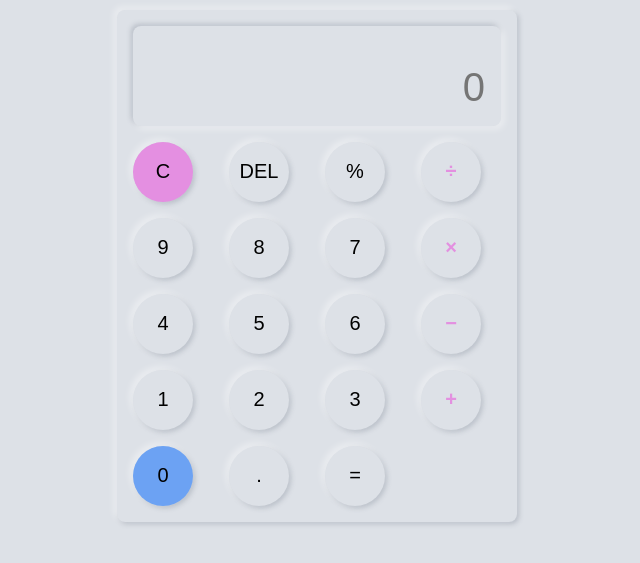
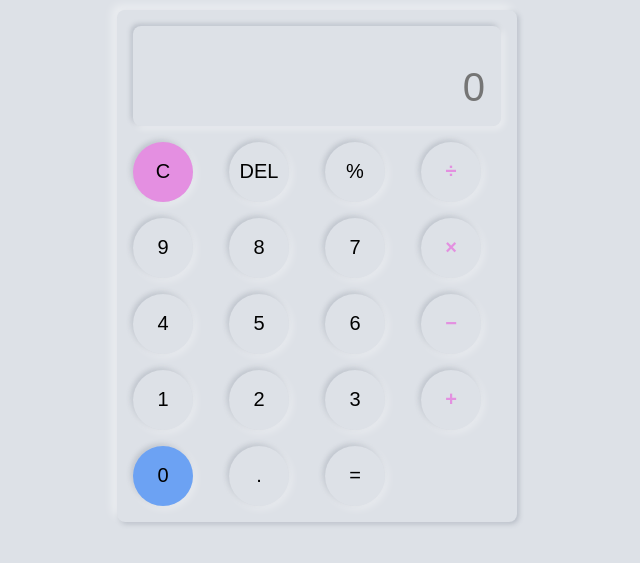
Before and after one commit to maenerosa/calculator-js, a plain HTML site: page index.html in a window 1280 px wide. Shown: the part 177-740 px from the top of the page, without its empty margins (323-963 px from the left). Drawn offline with Linux system fonts and the light colour scheme; a web font is replaced by a local one.

Commit message:
updated css file

```diff
--- a/style.css
+++ b/style.css
@@ -39,7 +39,7 @@ h1 {
   padding: 1em;
   width: 100%;
   border-radius: 0.5em;
-  box-shadow: -3px -3px 7px #ffffff73, 2px 2px 5px rgba(94, 104, 121, 0.288);
+  box-shadow: -5px -5px 10px #ffffff73, 2px 2px 5px rgba(94, 104, 121, 0.288);
 }
 
 .display {
@@ -82,7 +82,7 @@ h1 {
   height: 60px;
   border-radius: 50%;
   border: none;
-  box-shadow: -3px -3px 7px #ffffff73, 2px 2px 5px rgba(94, 104, 121, 0.288);
+  box-shadow: 2px 2px 10px #ffffff73, -2px -2px 5px rgba(94, 104, 121, 0.288);
   background-color: rgba(255, 255, 255, 0);
 }
 
```
